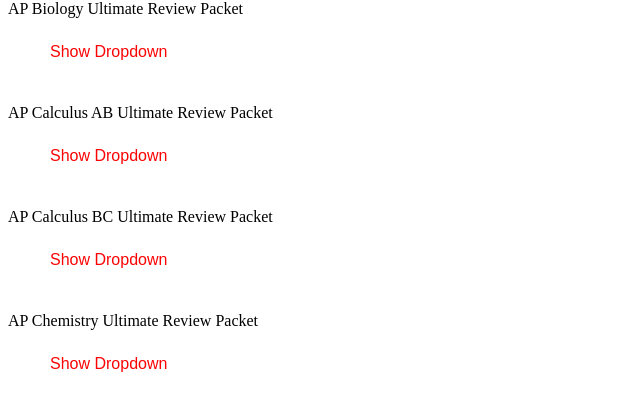
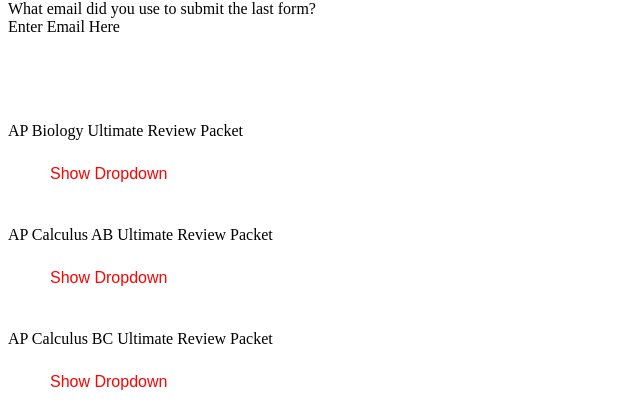
Before and after one commit to JacobSalazar13/MultipleURPForms, a Flask app: page / in a window 1280 px wide. Shown: the part 26-443 px from the top of the page, without its empty margins (0-640 px from the left). Run offline with Flask 2, Linux system fonts and the light colour scheme.

Commit message:
enter email

```diff
--- a/templates/Form.html
+++ b/templates/Form.html
@@ -15,6 +15,12 @@
         <main>
             <form action = "{{ url_for('form') }}" method = "post">
              <div>
+                <label for="FormEmail"> What email did you use to submit the last form?</label>
+                <div id="formQuestions">
+                    <label for="question0">Enter Email Here</label>
+                    <input type="text" id="formemail" name="formemail" min="0" >
+                </div>
+                <br>
                 <label for="AP_Biology"> AP Biology Ultimate Review Packet</label>
                 <input type="button" onclick="showDropDownQuestions(event)" value="Show Dropdown" data-dropdown="dropdownQuestions-1">
                 <div id="dropdownQuestions-1" style="display: none;">
```
